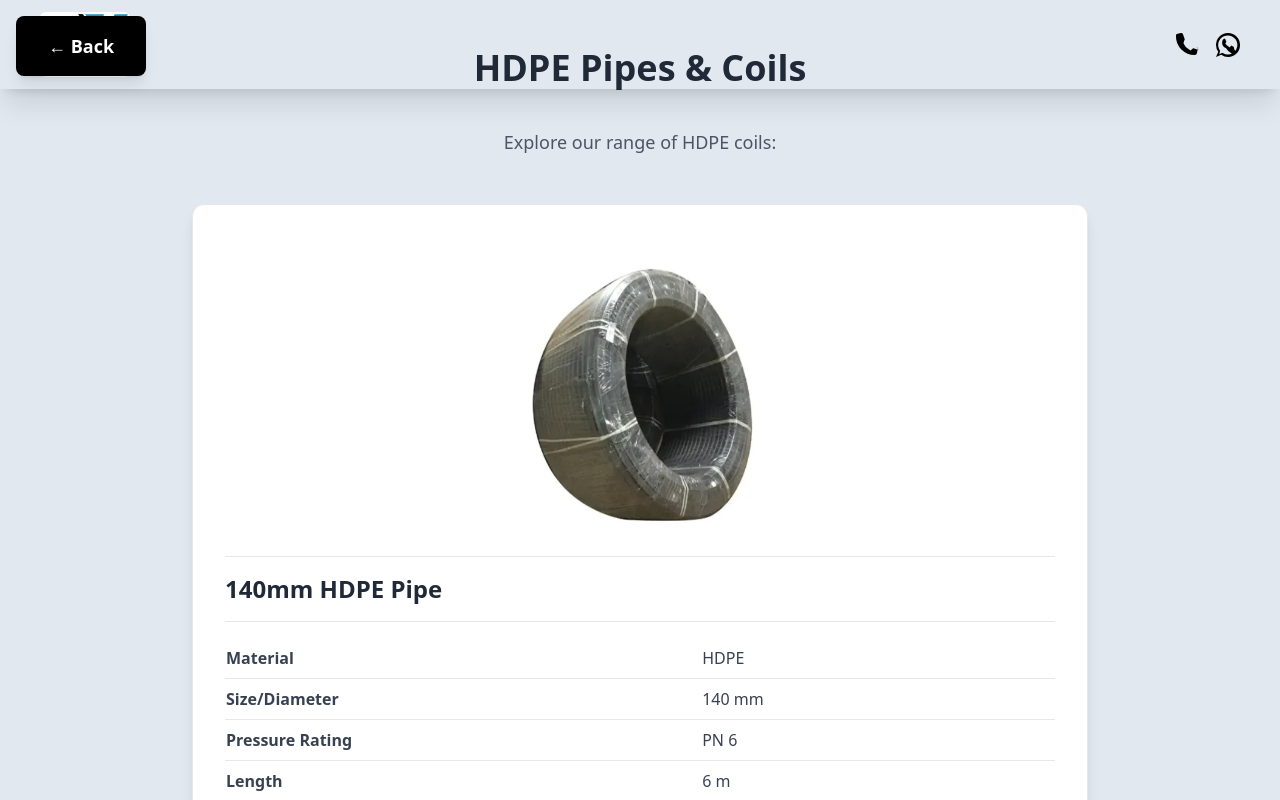
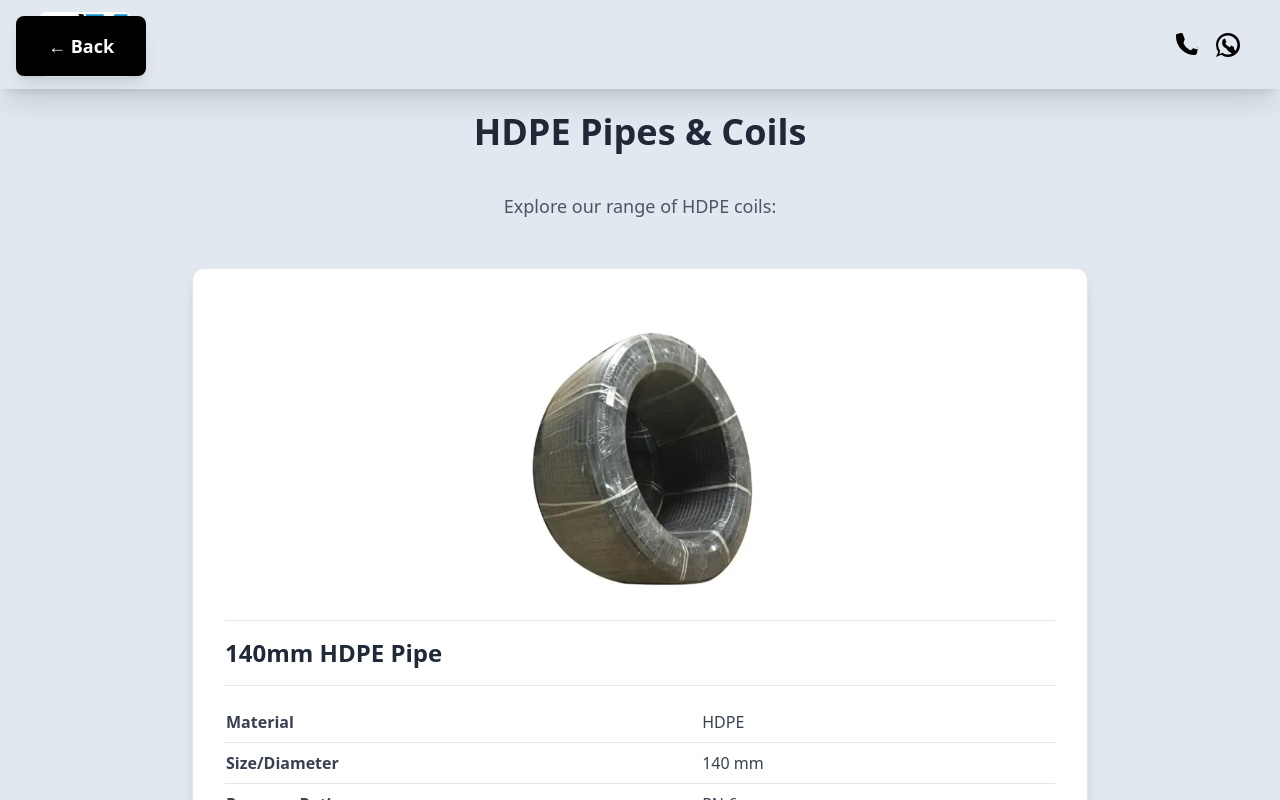
Before and after one commit to Krishnakant007/jkpipe2, a React (Vite) app: page /hdpecoil in a window 1280 px wide. Shown: the top 800 px of the page. Built offline with nearby package versions, Linux system fonts and the light colour scheme.

Commit message:
Update HDPECoilScreen.jsx

```diff
--- a/src/screens/HDPECoilScreen.jsx
+++ b/src/screens/HDPECoilScreen.jsx
@@ -833,7 +833,7 @@ const HDPECoilScreen = () => {
         ← Back
       </button>
 
-      <h2 className="text-4xl font-bold text-center mb-10 text-gray-800">HDPE Pipes & Coils</h2>
+      <h2 className="text-4xl font-bold text-center mb-10 text-gray-800 mt-16">HDPE Pipes & Coils</h2>
       <p className="text-center mb-12 text-lg text-gray-600">Explore our range of HDPE coils:</p>
 
       <div className="grid gap-8 max-w-4xl mx-auto">
```
